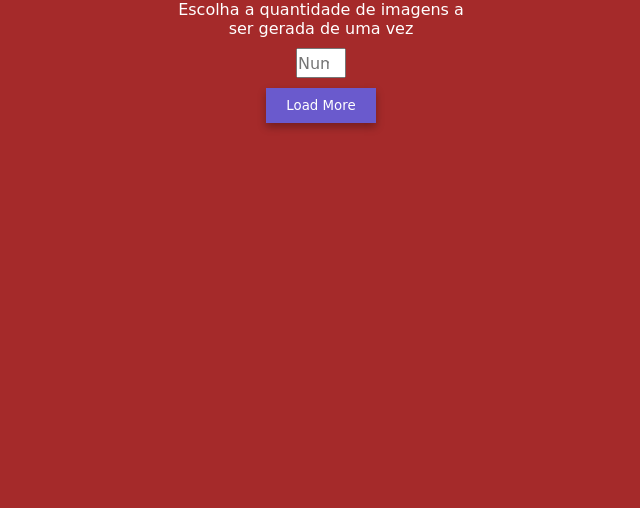
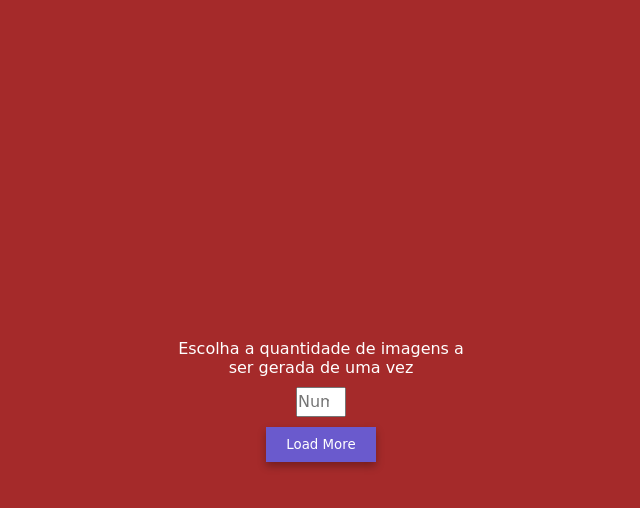
Before and after one commit to Anderson-Silva1/GeradorDeImagem, a plain HTML site: page index.html in a window 1280 px wide. Shown: the whole page, without its empty margins (319-959 px from the left). Drawn offline with Linux system fonts and the light colour scheme.

Commit message:
Div Centralizada

```diff
--- a/index.html
+++ b/index.html
@@ -7,6 +7,7 @@
     <link rel="stylesheet" href="style.css">
 </head>
 <body>
+    <div class="conteiner">
         <div class="image-conteiner">
             <!-- <img src="https://picsum.photos/300?random=1" alt="imagem1"> -->
         </div>
@@ -16,6 +17,7 @@
             <input type="number" name="qtd" id="qtd" placeholder="Number">
             <button class="btn">Load More</button>
         </div>
+    </div>
 
     <script src="script.js"></script>
 </body>
--- a/style.css
+++ b/style.css
@@ -13,6 +13,15 @@ body {
     align-items: center;
     justify-content: center;
     background-color: brown;
+}
+
+.conteiner {
+    width: 100%;
+    height: 100vh;
+    display: flex;
+    flex-direction: column;
+    justify-content: center;
+    align-items: center;
 }
 
 .image-conteiner {
```
Lines whose indentation alone changed are shown as unchanged.
